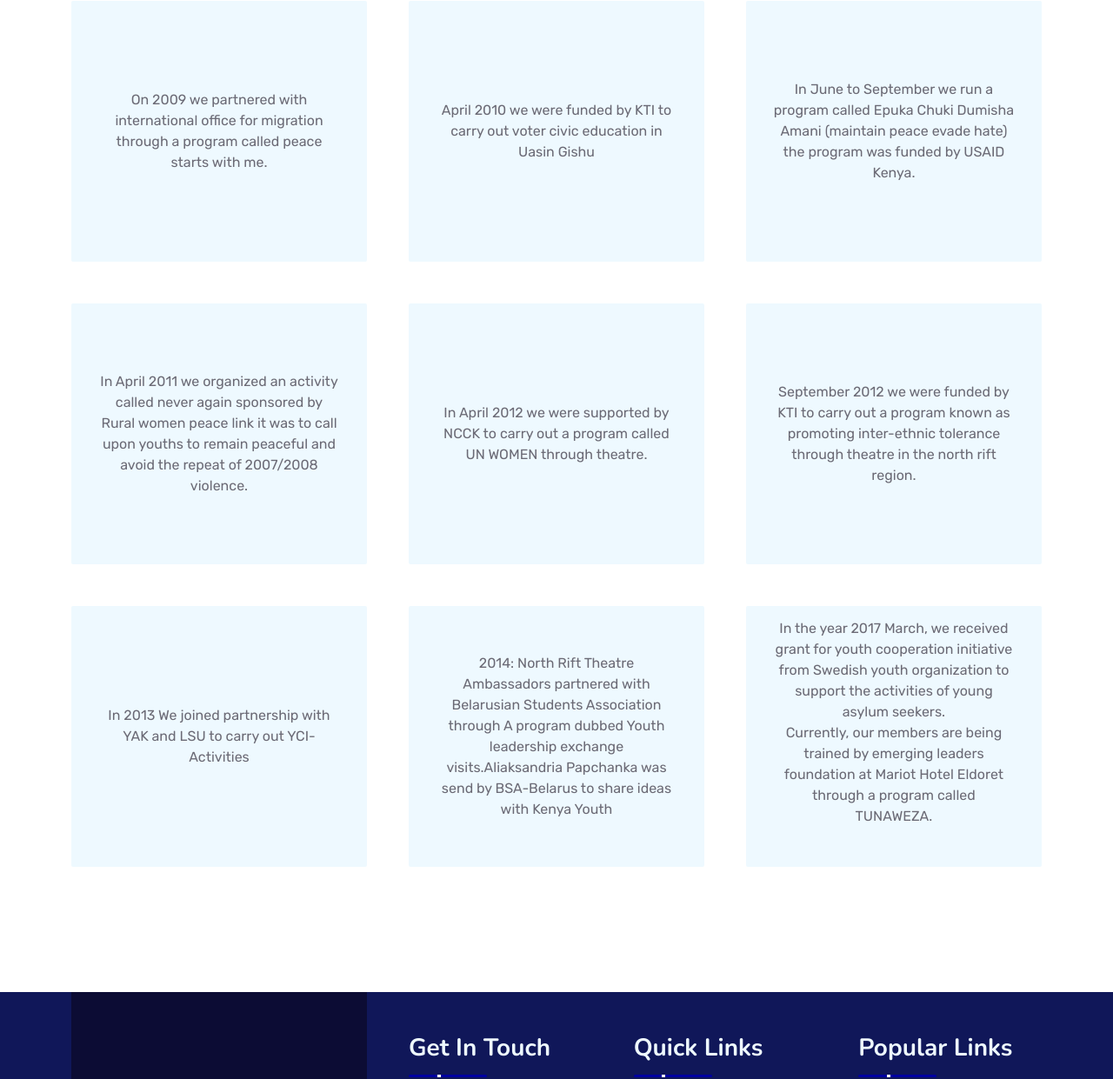
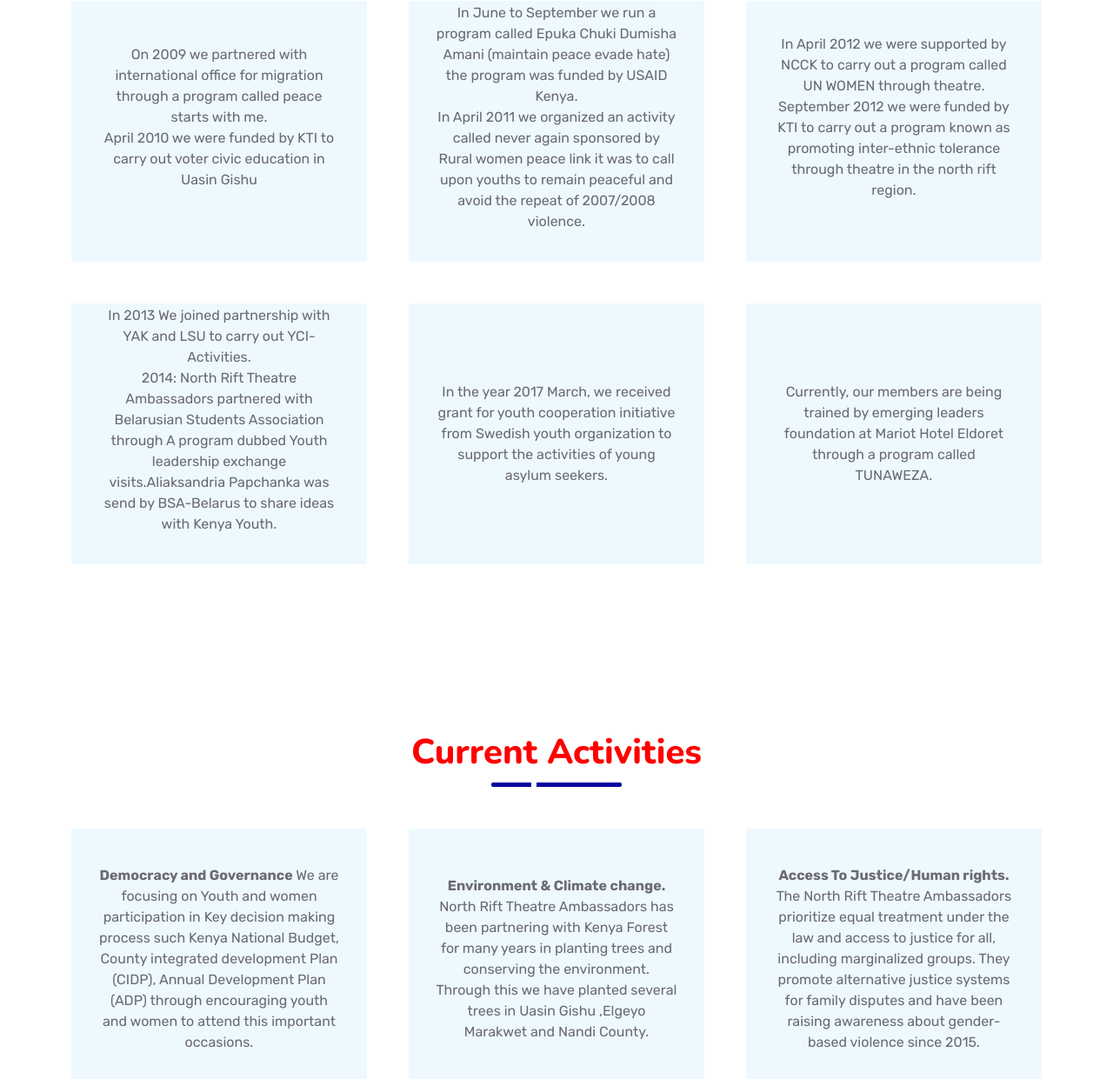
Before and after one commit to morningcar/norta-web, a plain HTML site: page activities.html in a window 1280 px wide. Shown: the part 810-2051 px from the top of the page at 87% size. Drawn offline with nearby package versions, Linux system fonts and the light colour scheme.

Commit message:
Update activities.html

```diff
--- a/activities.html
+++ b/activities.html
@@ -187,7 +187,7 @@
             >
               <p class="m-0">
                 On 2009 we partnered with international office for migration
-                through a program called peace starts with me.
+                through a program called peace starts with me.<p>April 2010 we were funded by KTI to carry out voter civic education in Uasin Gishu</p>
               </p>
               <a class="btn btn-lg btn-primary rounded" href="">
                 <i class="bi bi-arrow-right"></i>
@@ -199,9 +199,7 @@
               class="service-item bg-light rounded d-flex flex-column align-items-center justify-content-center text-center"
             >
               <p class="m-0">
-                April 2010 we
-                were funded by KTI to carry out voter civic education in Uasin
-                Gishu
+                In June to September we run a program called Epuka Chuki Dumisha Amani (maintain peace evade hate) the program was funded by USAID Kenya.<p>In April 2011 we organized an activity called never again sponsored by Rural women peace link it was to call upon youths to remain peaceful and avoid the repeat of 2007/2008 violence.</p>
               </p>
               <a class="btn btn-lg btn-primary rounded" href="">
                 <i class="bi bi-arrow-right"></i>
@@ -213,7 +211,7 @@
               class="service-item bg-light rounded d-flex flex-column align-items-center justify-content-center text-center"
             >
               <p class="m-0">
-                In June to September we run a program called Epuka Chuki Dumisha Amani (maintain peace evade hate) the program was funded by USAID Kenya.
+                In April 2012 we were supported by NCCK to carry out a program called UN WOMEN through theatre.<p>September 2012 we were funded by KTI to carry out a program known as promoting inter-ethnic tolerance through theatre in the north rift region.</p>
               </p>
               <a class="btn btn-lg btn-primary rounded" href="">
                 <i class="bi bi-arrow-right"></i>
@@ -225,7 +223,7 @@
               class="service-item bg-light rounded d-flex flex-column align-items-center justify-content-center text-center"
             >
               <p class="m-0">
-                In April 2011 we organized an activity called never again sponsored by Rural women peace link it was to call upon youths to remain peaceful and avoid the repeat of 2007/2008 violence.
+                In 2013 We joined partnership with YAK and LSU to carry out YCI-Activities.<p>2014: North Rift Theatre Ambassadors partnered with Belarusian Students Association through A program dubbed Youth leadership exchange visits.Aliaksandria Papchanka was send by BSA-Belarus to share ideas with Kenya Youth.</p>
               </p>
               <a class="btn btn-lg btn-primary rounded" href="">
                 <i class="bi bi-arrow-right"></i>
@@ -237,7 +235,7 @@
               class="service-item bg-light rounded d-flex flex-column align-items-center justify-content-center text-center"
             >
               <p class="m-0">
-                In April 2012 we were supported by NCCK to carry out a program called UN WOMEN through theatre.
+                In the year 2017 March, we received grant for youth cooperation initiative from Swedish youth organization to support the activities of young asylum seekers.
               </p>
               <a class="btn btn-lg btn-primary rounded" href="">
                 <i class="bi bi-arrow-right"></i>
@@ -249,19 +247,37 @@
               class="service-item bg-light rounded d-flex flex-column align-items-center justify-content-center text-center"
             >
               <p class="m-0">
-                September 2012 we were funded by KTI to carry out a program known as promoting inter-ethnic tolerance through theatre in the north rift region.
+                Currently, our members are being trained by emerging leaders foundation at Mariot Hotel Eldoret through a program called TUNAWEZA.
               </p>
               <a class="btn btn-lg btn-primary rounded" href="">
                 <i class="bi bi-arrow-right"></i>
               </a>
             </div>
           </div>
+
+
+        </div>
+      </div>
+    </div>
+    <div class="container-fluid py-5 wow fadeInUp" data-wow-delay="0.1s">
+      <div class="container py-5">
+        <div
+          class="section-title text-center position-relative pb-3 mb-5 mx-auto"
+          style="max-width: 600px"
+        >
+
+          <h1 class="mb-0">Current Activities</h1>
+        </div>
+        <div class="row g-5">
           <div class="col-lg-4 col-md-6 wow zoomIn" data-wow-delay="0.3s">
             <div
               class="service-item bg-light rounded d-flex flex-column align-items-center justify-content-center text-center"
             >
               <p class="m-0">
-                In 2013 We joined partnership with YAK and LSU to carry out YCI-Activities
+               <b> Democracy and Governance</b>
+We are focusing on Youth and women participation in Key decision making process such Kenya
+National Budget, County integrated development Plan (CIDP), Annual Development Plan (ADP)
+through encouraging youth and women to attend this important occasions.
               </p>
               <a class="btn btn-lg btn-primary rounded" href="">
                 <i class="bi bi-arrow-right"></i>
@@ -273,7 +289,10 @@
               class="service-item bg-light rounded d-flex flex-column align-items-center justify-content-center text-center"
             >
               <p class="m-0">
-                2014: North Rift Theatre Ambassadors partnered with Belarusian Students Association through A program dubbed Youth leadership exchange visits.Aliaksandria Papchanka was send by BSA-Belarus to share ideas with Kenya Youth
+                <b>Environment & Climate change.</b>
+North Rift Theatre Ambassadors has been partnering with Kenya Forest for many years in
+planting trees and conserving the environment. Through this we have planted several trees in
+Uasin Gishu ,Elgeyo Marakwet and Nandi County.
               </p>
               <a class="btn btn-lg btn-primary rounded" href="">
                 <i class="bi bi-arrow-right"></i>
@@ -285,9 +304,8 @@
               class="service-item bg-light rounded d-flex flex-column align-items-center justify-content-center text-center"
             >
               <p class="m-0">
-                In the year 2017 March, we received grant for youth cooperation initiative from Swedish youth organization to support the activities of young asylum seekers.<p>Currently, our members are
-                being trained by emerging leaders foundation at Mariot Hotel
-                Eldoret through a program called TUNAWEZA.</P>
+               <b> Access To Justice/Human rights.</b>
+               The North Rift Theatre Ambassadors prioritize equal treatment under the law and access to justice for all, including marginalized groups. They promote alternative justice systems for family disputes and have been raising awareness about gender-based violence since 2015.
               </p>
               <a class="btn btn-lg btn-primary rounded" href="">
                 <i class="bi bi-arrow-right"></i>
@@ -295,9 +313,14 @@
             </div>
           </div>
 
+
+
         </div>
       </div>
     </div>
+
+
+
     <!-- Service End -->
 
 
```
